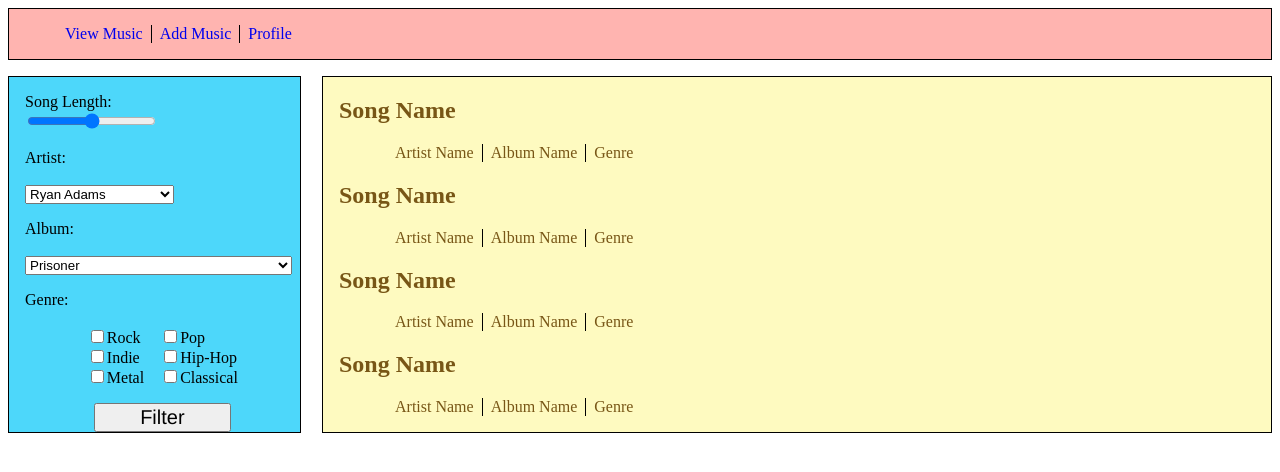
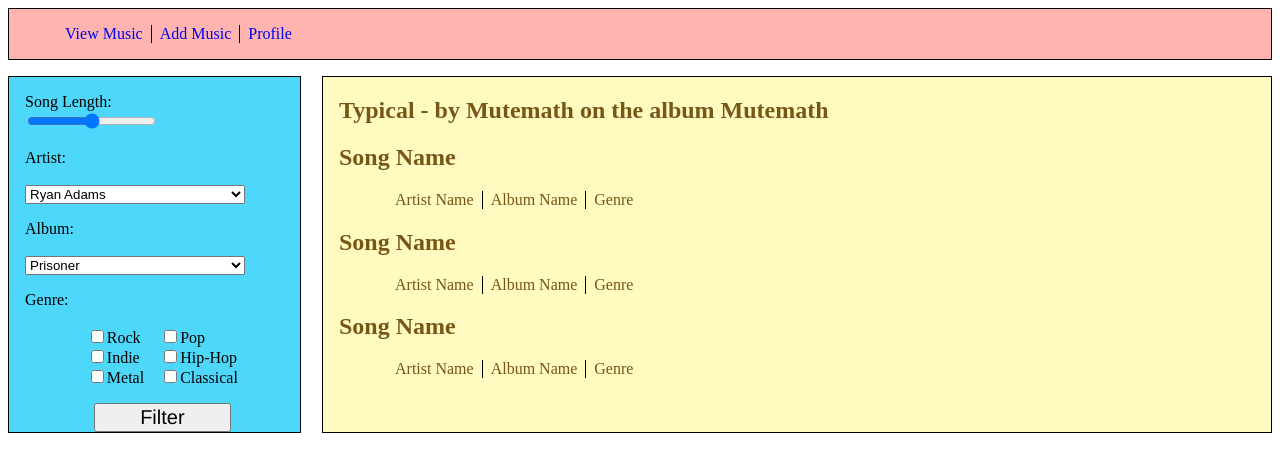
Before and after one commit to chazhenricks/music-history, a web app: file index.html in a window 1280 px wide. Shown: the top 472 px of the page. Run offline with its HTML, style and script files only (its server is not run), Linux system fonts and the light colour scheme.

Commit message:
stopping to work on group project

```diff
--- a/css/main.css
+++ b/css/main.css
@@ -83,7 +83,10 @@ Filters
 }
 
 
-
+#album-select,
+#artist-select{
+  width: 80%;
+}
 
 
 /********
--- a/index.html
+++ b/index.html
@@ -66,7 +66,7 @@
   </article>
 
   <article class="song-list">
-    <section>
+    <section id="song-1">
       <header>
         <h2>Song Name</h2>
       </header>
@@ -77,7 +77,7 @@
       </ul>
     </section>
 
-    <section>
+    <section id="song-2">
       <header>
         <h2>Song Name</h2>
       </header>
@@ -88,7 +88,7 @@
       </ul>
     </section>
 
-    <section>
+    <section id="song-3">
       <header>
         <h2>Song Name</h2>
       </header>
@@ -99,7 +99,7 @@
       </ul>
     </section>
 
-    <section>
+    <section id="song-4">
       <header>
         <h2>Song Name</h2>
       </header>
--- a/js/songs.js
+++ b/js/songs.js
@@ -26,3 +26,6 @@ songs.forEach(function(element, index, array){
 
 
 //Add each string to the DOM in index.html in the main content area.
+
+var song1 = document.getElementById("song-1");
+song1.innerHTML = "<h2>" + songs[0] + "</h2>";
```
